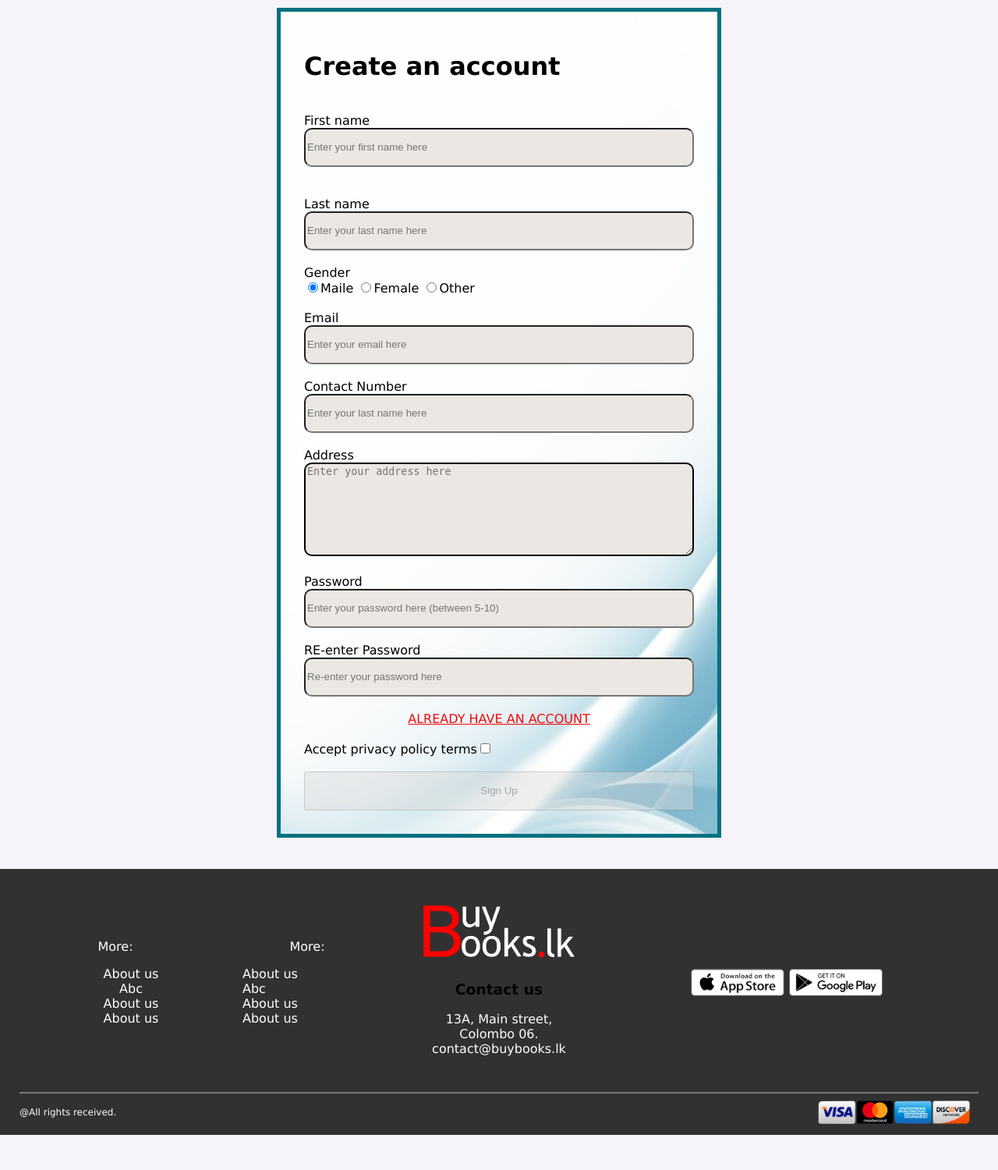
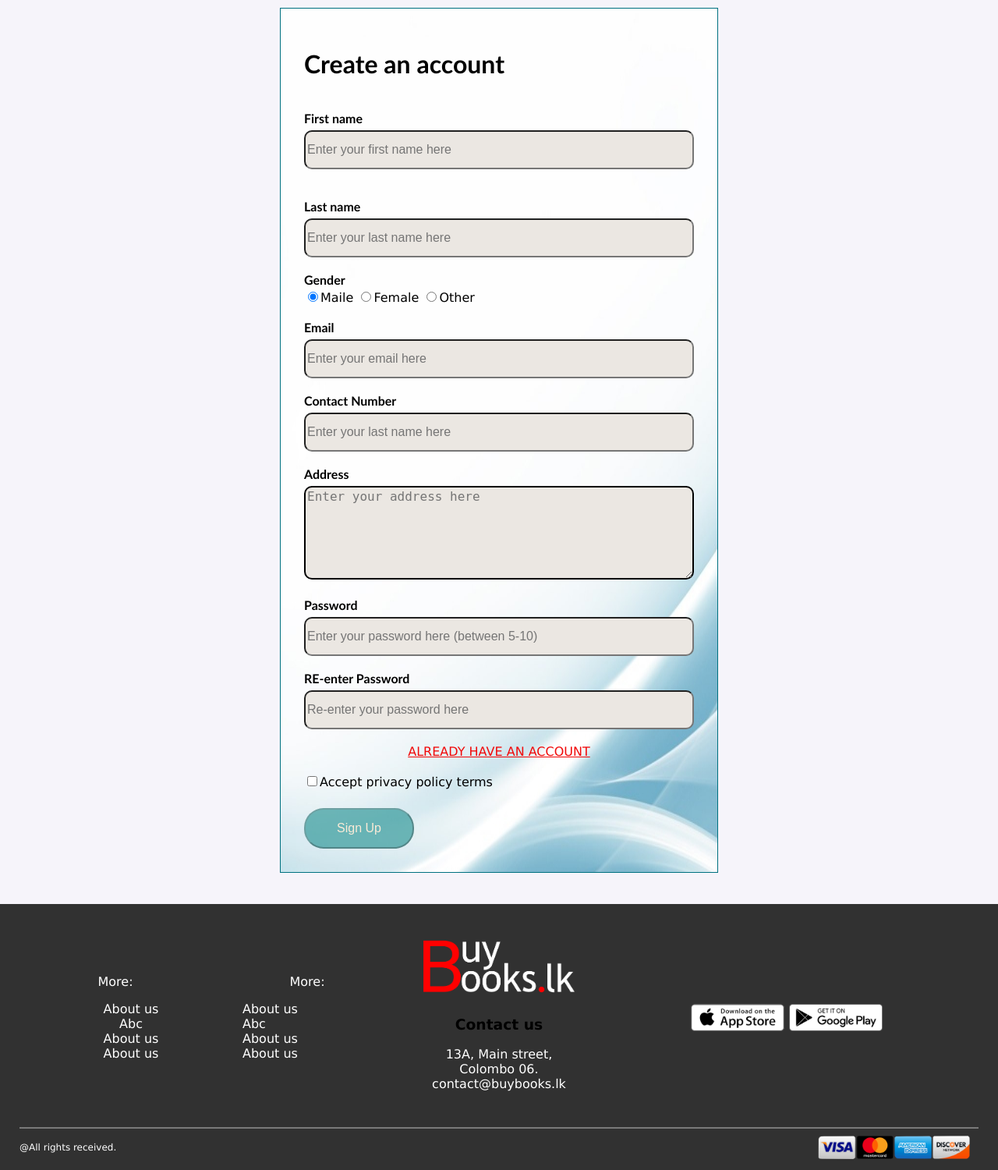
Before and after one commit to Avdunusinghe/MLB_PG.04.02_04-Online-BookStore, a PHP site: page /createaccount.html in a window 1280 px wide. Shown: the part 200-1700 px from the top of the page at 78% size. Before the commit the page ends 1655 px from the top, so only its background shows below. Run offline with PHP 8.4, Linux system fonts and the light colour scheme.

Commit message:
cre_page_edited

```diff
--- a/src/Styles/createaccount.css
+++ b/src/Styles/createaccount.css
@@ -4,17 +4,15 @@
   background-size: 1000px 1200px;
   display:inline-block;
   text-align:left;
-  border: 5px solid rgb(0, 113, 128);
+  border: 1px solid rgb(0, 113, 128);
   padding:30px;
   margin-top:10px;
   margin-bottom:10px;
 }
-#btn1{
+#h_title{
+  font-family:Calibri;
+}
 
- display:inline-block;
-
-
-}
 
 .acolor1 {
 	color:rgb(241, 8, 8);
@@ -31,24 +29,35 @@
   width:500px;
   height:50px ;
   background:rgb(235, 231, 226);
+  margin-top: 5px;
+  font-size: 16px;
  }
  #h_lname {
   border-radius: 10px;
   width:500px;
   height:50px ;
   background:rgb(235, 231, 226);
+  margin-top: 5px;
+  font-size: 16px;
  }
  #h_emailAdd{
   border-radius: 10px;
   width:500px;
   height:50px ;
   background:rgb(235, 231, 226);
+  margin-top: 5px;
+  font-size: 16px;
+}
+#h_gender{
+  margin-top: 5px;
 }
 #h_num{
   border-radius: 10px;
   width:500px;
   height:50px ;
   background:rgb(235, 231, 226);
+  margin-top: 5px;
+  font-size: 16px;
 }
 #h_addr{
   border-radius: 10px;
@@ -56,6 +65,8 @@
   width:500px;
   height:120px ;
   background:rgb(235, 231, 226);
+  margin-top: 5px;
+  font-size: 16px;
 }
 #h_pwd
 {
@@ -63,6 +74,8 @@
   width:500px;
   height:50px ;
   background:rgb(235, 231, 226);
+  margin-top: 5px;
+  font-size: 16px;
 }
 #h_rpwd
 {
@@ -70,4 +83,29 @@
   width:500px;
   height:50px ;
   background:rgb(235, 231, 226);
+  margin-top: 5px;
+  font-size: 16px;
 }
+#h_btn1{
+  background-color: rgba(0, 128, 128, 0.534);
+  color: antiquewhite;
+  padding: 15px 40px;
+  border-radius: 25px;
+  transition: 0.5s;
+  font-size: 16px;
+  margin-top: 5px;
+  font-size: 16px;
+
+}
+
+
+#h_btn1:hover{
+  background-color:rgb(17, 99, 99) ;
+  cursor: pointer;
+
+}
+form label{
+  font-size:l6px ;
+  font-weight: bold;
+  font-family:Calibri ;
+}
--- a/src/createaccount.html
+++ b/src/createaccount.html
@@ -57,26 +57,26 @@
         <center>
         <div id="form_crAcc">
           <form   action="#" target="_self" method="POST" onsubmit="return checkpassword()">
-          <h1>Create an account</h1><br>
-          First name<br><input type="text" id="h_fname" name="h_fname"  placeholder="Enter your first name here" required><br><br><br>
-          Last name<br><input type="text" id="h_lname" name="h_lname" placeholder="Enter your last name here" required><br><br>
-          Gender<br>
-          <input type="radio" id="gender" name="gender" checked>Maile
-          <input type="radio" id="gender" name="gender" >Female
-          <input type="radio" id="gender" name="gender" >Other<br><br>
-          Email<br><input type="email" id="h_emailAdd" name="h_emailAdd"  pattern="[a-zA-Z0-9._%+-]+@[a-z]+\.+[a-z]{2,3}" placeholder="Enter your email here" required><br><br>
-          Contact Number<br><input type="text" id="h_num" name="h_num" pattern="[0-9]{10}" placeholder="Enter your last name here" required><br><br>
+          <h1 id="h_title">Create an account</h1><br>
+          <label>First name</label><br><input type="text" id="h_fname" name="h_fname"  placeholder="Enter your first name here" required><br><br><br>
+          <label>Last name</label><br><input type="text" id="h_lname" name="h_lname" placeholder="Enter your last name here" required><br><br>
+          <label>Gender</label><br>
+          <input type="radio" id="h_gender" name="h_gender" checked>Maile
+          <input type="radio" id="h_gender" name="h_gender" >Female
+          <input type="radio" id="h_gender" name="h_gender" >Other<br><br>
+          <label>Email</label><br><input type="email" id="h_emailAdd" name="h_emailAdd"  pattern="[a-zA-Z0-9._%+-]+@[a-z]+\.+[a-z]{2,3}" placeholder="Enter your email here" required><br><br>
+          <label>Contact Number</label><br><input type="text" id="h_num" name="h_num" pattern="[0-9]{10}" placeholder="Enter your last name here" required><br><br>
 
-          Address<br><textarea  id="h_addr" name="h_addr" rows="6" cols="50" placeholder="Enter your address here" required></textarea><br><br>
-          Password<br><input type="password" id="h_pwd" name="h_pwd" style="width:500px;" placeholder="Enter your password here (between 5-10)" pattern="[a-zA-Z0-9]{5,10}" required><br><br>
+          <label>Address</label><br><textarea  id="h_addr" name="h_addr" rows="6" cols="50" placeholder="Enter your address here" required></textarea><br><br>
+          <label>Password</label><br><input type="password" id="h_pwd" name="h_pwd" style="width:500px;" placeholder="Enter your password here (between 5-10)" pattern="[a-zA-Z0-9]{5,10}" required><br><br>
 
-          RE-enter Password<br><input type="password" id="h_rpwd" name="h_rpwd"style="width:500px;" placeholder="Re-enter your password here" required><br><br>
+          <label>RE-enter Password</label><br><input type="password" id="h_rpwd" name="h_rpwd"style="width:500px;" placeholder="Re-enter your password here" required><br><br>
          <center>
             <a class="acolor1 acolor2 acolor3" href="https://courseweb.sliit.lk/" >ALREADY HAVE AN ACCOUNT</a><br> <br>
          </center>
 
-            Accept privacy policy terms<input type="checkbox" id="policy" name="policy" required onclick="enableButton()"><br><br>
-            <input type="submit" id="btn1" name="btn1" value="Sign Up"  style="width:500px; height:50px;"  disabled >
+            <input type="checkbox" id="policy" name="policy" required onclick="enableButton()">Accept privacy policy terms<br><br>
+            <input type="submit" id="h_btn1" name="h_btn1" value="Sign Up"  disabled >
 
           </form>
           </div>
--- a/src/js/createanaccount.js
+++ b/src/js/createanaccount.js
@@ -1,7 +1,7 @@
 
 function checkpassword(){
 
-	if(document.getElementById("pwd").value != document.getElementById("rpwd").value){
+	if(document.getElementById("h_pwd").value != document.getElementById("h_rpwd").value){
 
 		alert("Password are mismatched!!");
 		return false;
@@ -17,10 +17,10 @@ function checkpassword(){
 function  enableButton(){
 
 	if(document.getElementById("policy").checked){
-	     document.getElementById("btn1").disabled= false;
+	     document.getElementById("h_btn1").disabled= false;
 	}
 	else{
 
-	     document.getElementById("btn1").disabled= true;
+	     document.getElementById("h_btn1").disabled= true;
 	}
 }
```
